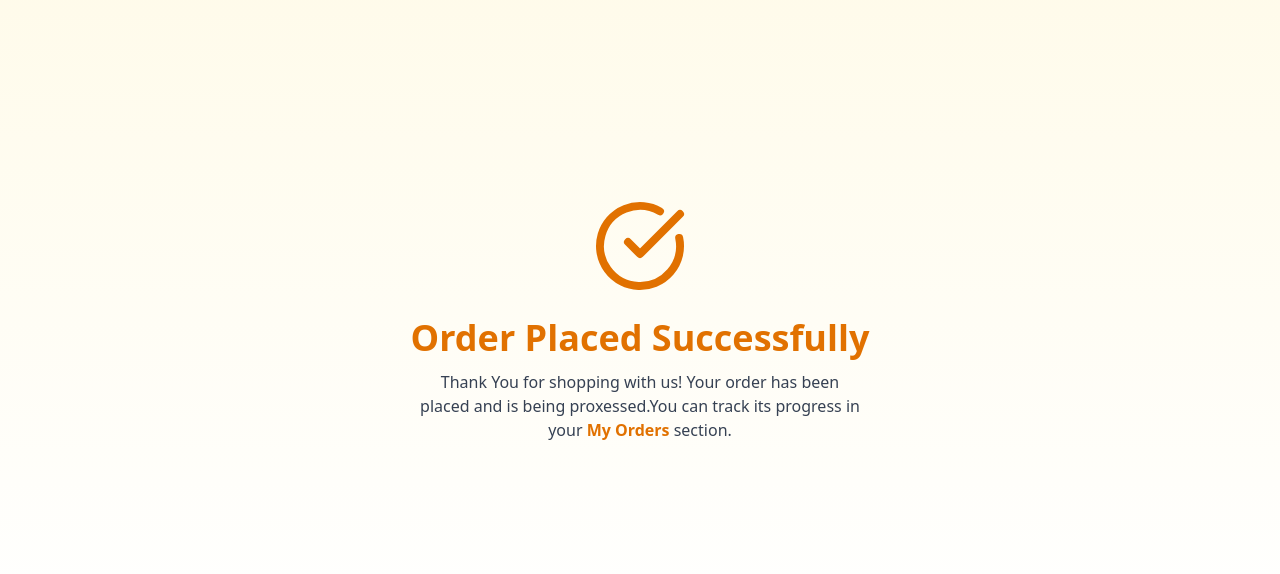
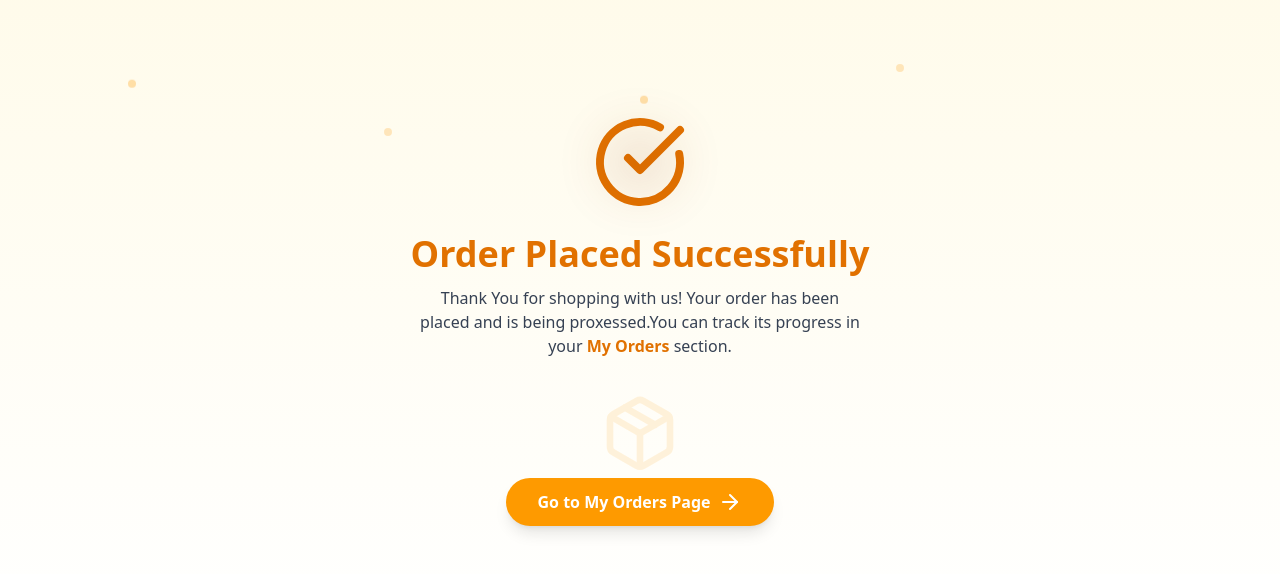
Before and after one commit to shiuly-28/snapcart, a Next.js app: page /user/order-success in a window 1280 px wide. Shown: the top 574 px of the page. Built offline with nearby package versions, Linux system fonts and the light colour scheme; no server answers.

Commit message:
stripe implement

```diff
--- a/package.json
+++ b/package.json
@@ -24,7 +24,8 @@
     "react": "19.2.3",
     "react-dom": "19.2.3",
     "react-leaflet": "^5.0.0",
-    "react-redux": "^9.2.0"
+    "react-redux": "^9.2.0",
+    "stripe": "^22.0.1"
   },
   "devDependencies": {
     "@tailwindcss/postcss": "^4",
--- /dev/null
+++ b/src/app/api/auth/user/payment/route.ts
@@ -0,0 +1,60 @@
+import connectDb from '@/lib/db';
+import Order from '@/models/order.model';
+import User from '@/models/user.models';
+
+import { NextRequest, NextResponse } from 'next/server';
+import Stripe from 'stripe';
+
+const stripe=new Stripe(process.env.STRPE_SECRET_KEY!)
+
+export async function POST(req:NextRequest){
+    try{
+         await connectDb()
+                const {userId,items,paymentMethod,totalAmount,address}=await req.json()
+                if(!items || !userId || !paymentMethod || !totalAmount || !address){
+                     return NextResponse.json(
+                        {message:"please send all credentials"},
+                        {status:400}
+                    )
+                }
+                const user=await User.findById(userId)
+                if(!user){
+                    return NextResponse.json(
+                        {message:"user not found"},
+                        {status:400}
+                    )
+                }
+
+                const newOrder=await Order.create({
+                    user:userId,
+                    items,
+                    paymentMethod,
+                    totalAmount,
+                    address
+                })
+
+                const session=await stripe.checkout.sessions.create({
+                    payment_method_types:["card"],
+                    mode:"payment",
+                    success_url:`${process.env.NEXT_BASE_URL}/user/order-success`,
+                    cancel_url:`${process.env.NEXT_BASE_URL}/user/order-cancel`,
+                    line_items:[
+                        {
+                            price_data:{
+                                currency:'inr',
+                                product_data:{
+                                    name:'SnapShipt Order Payment',
+
+                                },
+                                unit_amount:totalAmount*100,
+                            },
+                            quantity:1,
+                        },
+                    ],
+                    metadata:{orderId:newOrder._id}
+
+                })
+    } catch(error){
+
+    }
+}
--- a/src/app/user/order-success/page.tsx
+++ b/src/app/user/order-success/page.tsx
@@ -2,7 +2,8 @@
 "use client"
 import React from 'react'
 import {motion} from 'motion/react'
-import { CheckCircle } from 'lucide-react'
+import { ArrowRight, CheckCircle, Package, Package2 } from 'lucide-react'
+import Link from 'next/link'
 function OrderSuccess() {
   return (
     <div className='flex flex-col items-center justify-center min-h-[80vh]
@@ -18,6 +19,18 @@ function OrderSuccess() {
         className='relative'
         >
             <CheckCircle className='text-amber-600 w-24 h-24 md:w-28 md:28'/>
+            <motion.div
+            className='absolute inset-0'
+            initial={{opacity:0,scale:0.6}}
+            animate={{opacity:[0.3,0,0.3],scale:[1,0.6]}}
+            transition={{
+                repeat:Infinity,
+                duration:2,
+                ease:"easeInOut"
+            }}
+            >
+                <div className='w-full h-full rounded-full bg-amber-800 blur-2xl'/>
+            </motion.div>
         </motion.div>
         <motion.h1
         initial={{opacity:0,y:30}}
@@ -36,7 +49,42 @@ function OrderSuccess() {
             Thank You for shopping with us! Your order has been placed and is being proxessed.You can track its
             progress in your <span className='text-amber-600 font-semibold'>My Orders</span> section.
         </motion.p>
+      <motion.div
+      initial={{y: 30, opacity: 0}}
+      animate={{y: [0, -10, 0], opacity: 1}}
+      transition={{delay: 1, duration:2,repeat:Infinity, ease:"easeInOut"}}
+      className='mt-10'
+      >
 
+        <Package className='w-16 h-16 md:w-20 md:h-20 text-amber-500'/>
+      </motion.div>
+      <motion.div>
+        <Link href={"/user/my-orders"}>
+        <motion.div
+        whileHover={{scale:1.04}}
+        whileTap={{scale:0.93}}
+        className='flex items-center gap-2 bg-amber-500 hover:bg-amber-600 text-white text-base
+         font-semibold px-8 py-3 rounded-full shadow-lg transition-all'
+        >
+            Go to My Orders Page <ArrowRight/>
+        </motion.div>
+        </Link>
+      </motion.div>
+      <motion.div
+      initial={{opacity:0}}
+      animate={{opacity: [0.2, 0.6, 0.2]}}
+      transition={{
+        duration:3,
+        repeat:Infinity,
+        ease:"easeInOut"
+      }}
+      >
+        <div className='absolute top-20 left-[10%] w-2 h-2 bg-amber-500 rounded-full animate-bounce'/>
+        <div className='absolute top-32 left-[30%] w-2 h-2 bg-amber-500 rounded-full animate-pulse'/>
+        <div className='absolute top-24 left-[50%] w-2 h-2 bg-amber-500 rounded-full animate-bounce'/>
+        <div className='absolute top-16 left-[70%] w-2 h-2 bg-amber-500 rounded-full animate-pulse'/>
+
+      </motion.div>
     </div>
   )
 }
--- a/src/models/order.model.ts
+++ b/src/models/order.model.ts
@@ -15,7 +15,8 @@ interface IOrder{
             quantity:number
         }
     ]
-    totalAmount:string,
+    isPaid:boolean
+    totalAmount:number,
     paymentMethod:"cod" | "online"
     address:{
         fullName:string,
@@ -57,6 +58,10 @@ const orderSchema=new mongoose.Schema<IOrder>({
         enum:["cod", "online"],
         default:"cod"
     },
+    isPaid:{
+        type:Boolean,
+        default:false
+    },
     totalAmount:Number,
     address:{
          fullName:String,
```
Also changed, not shown: 1 other file (tests, documents, lock files or other folders).
